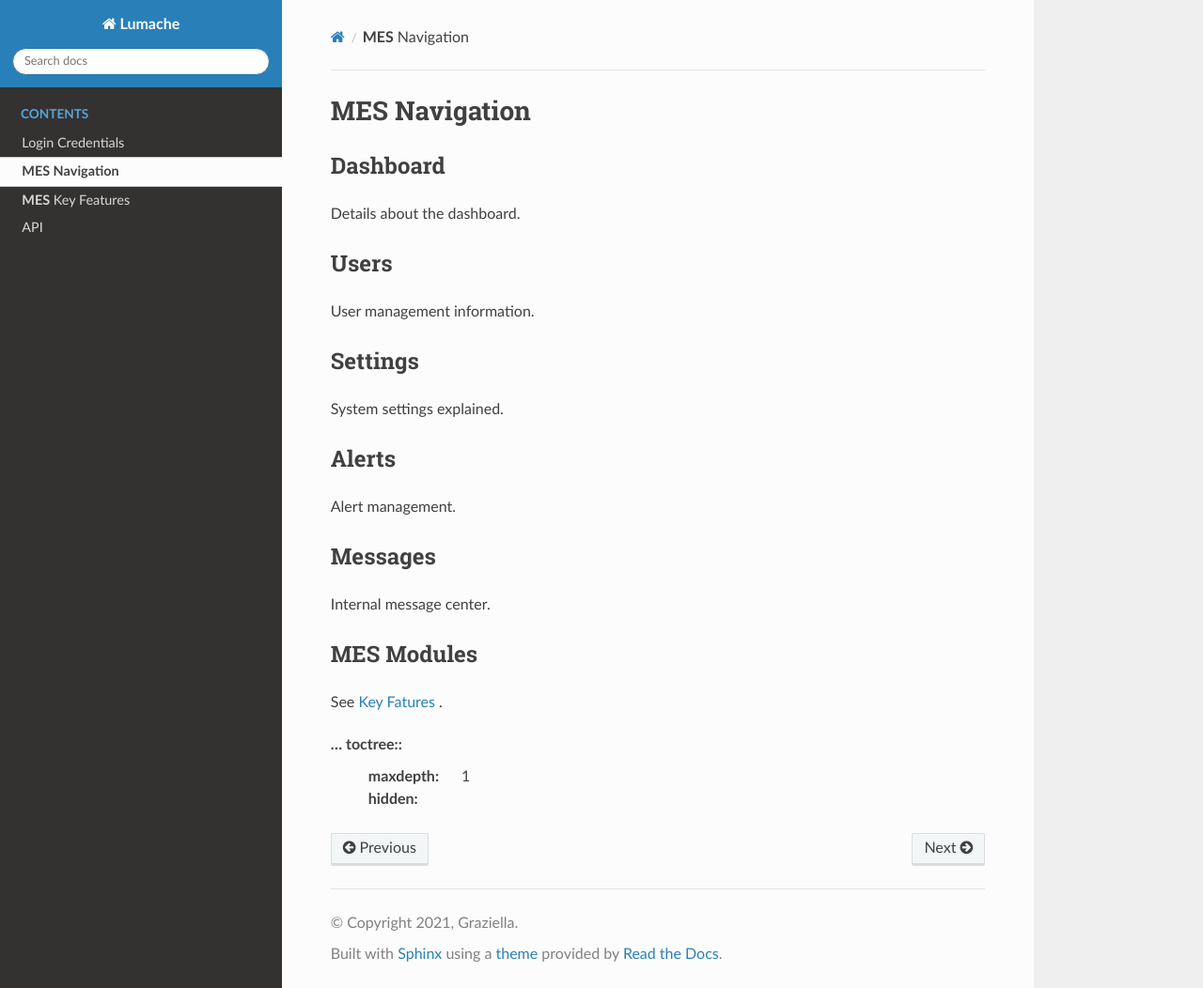
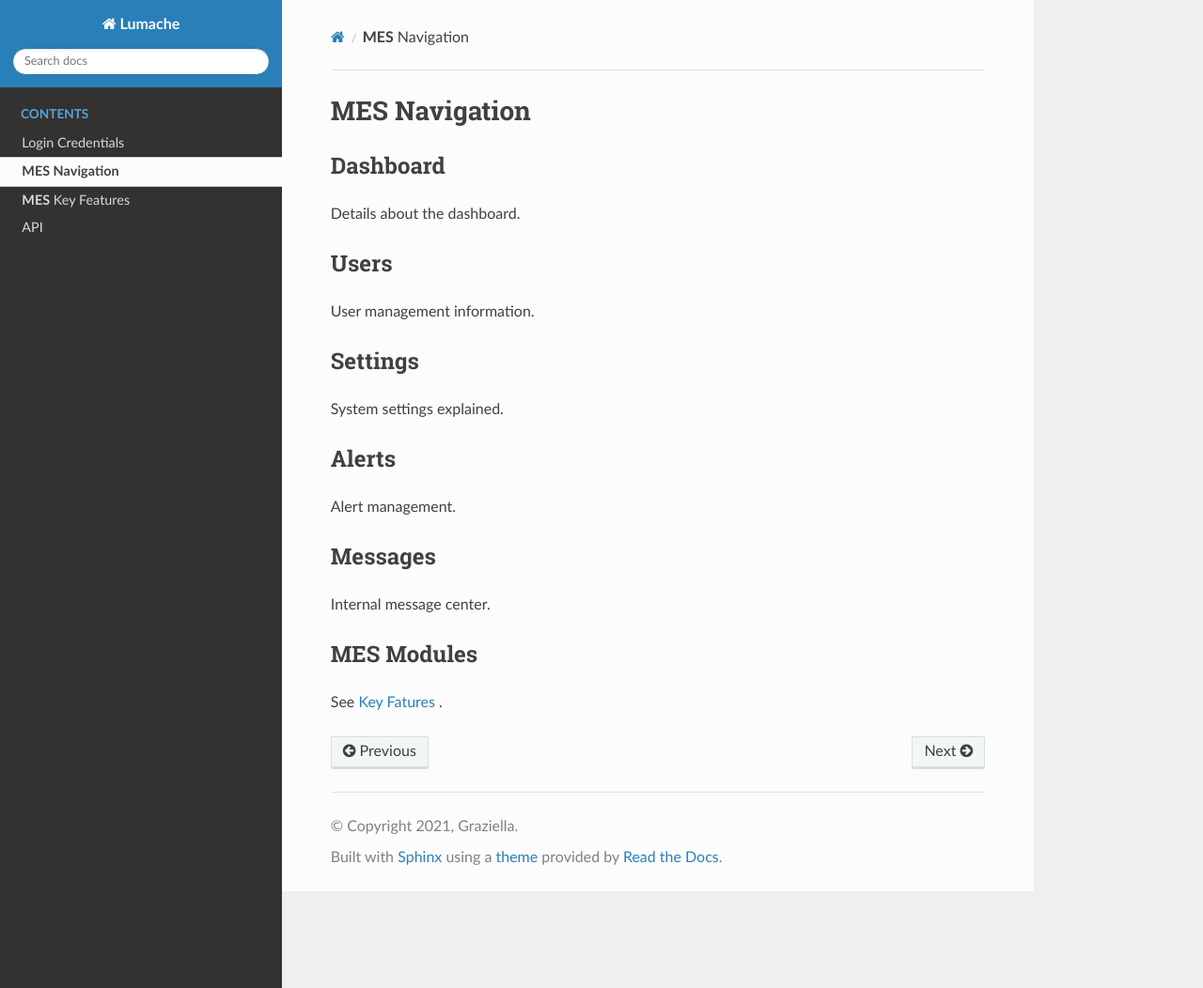
Before and after one commit to ghadiben0/-rtd-tutorial-ghadi2, a Sphinx documentation site: the page built from docs/source/navigation.rst, in a window 1280 px wide and 1052 px high. Shown: the whole window at 94% size. Built offline with Sphinx 7.4.7 and the Read the Docs theme 3.1.0, drawn with Linux system fonts in a browser that asks for light colours.

Commit message:
Update navigation.rst

```diff
--- a/docs/source/navigation.rst
+++ b/docs/source/navigation.rst
@@ -30,6 +30,6 @@
 --------
 See :doc:`Key Fatures <features>` .
 
-... toctree::
-    :maxdepth: 1
-    :hidden:
+.. toctree::
+   :maxdepth: 2
+   :caption: MES Navigation
```
